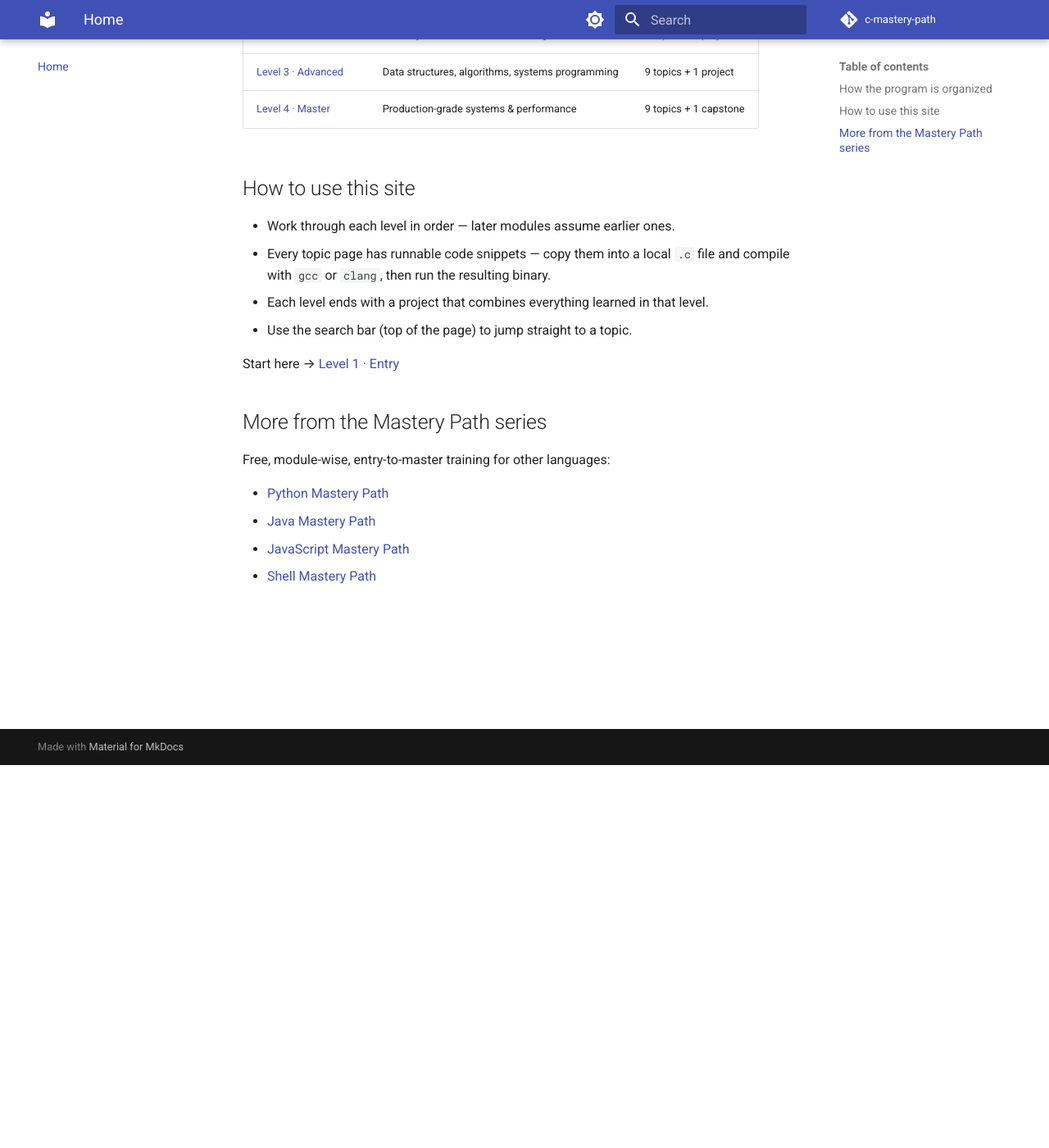
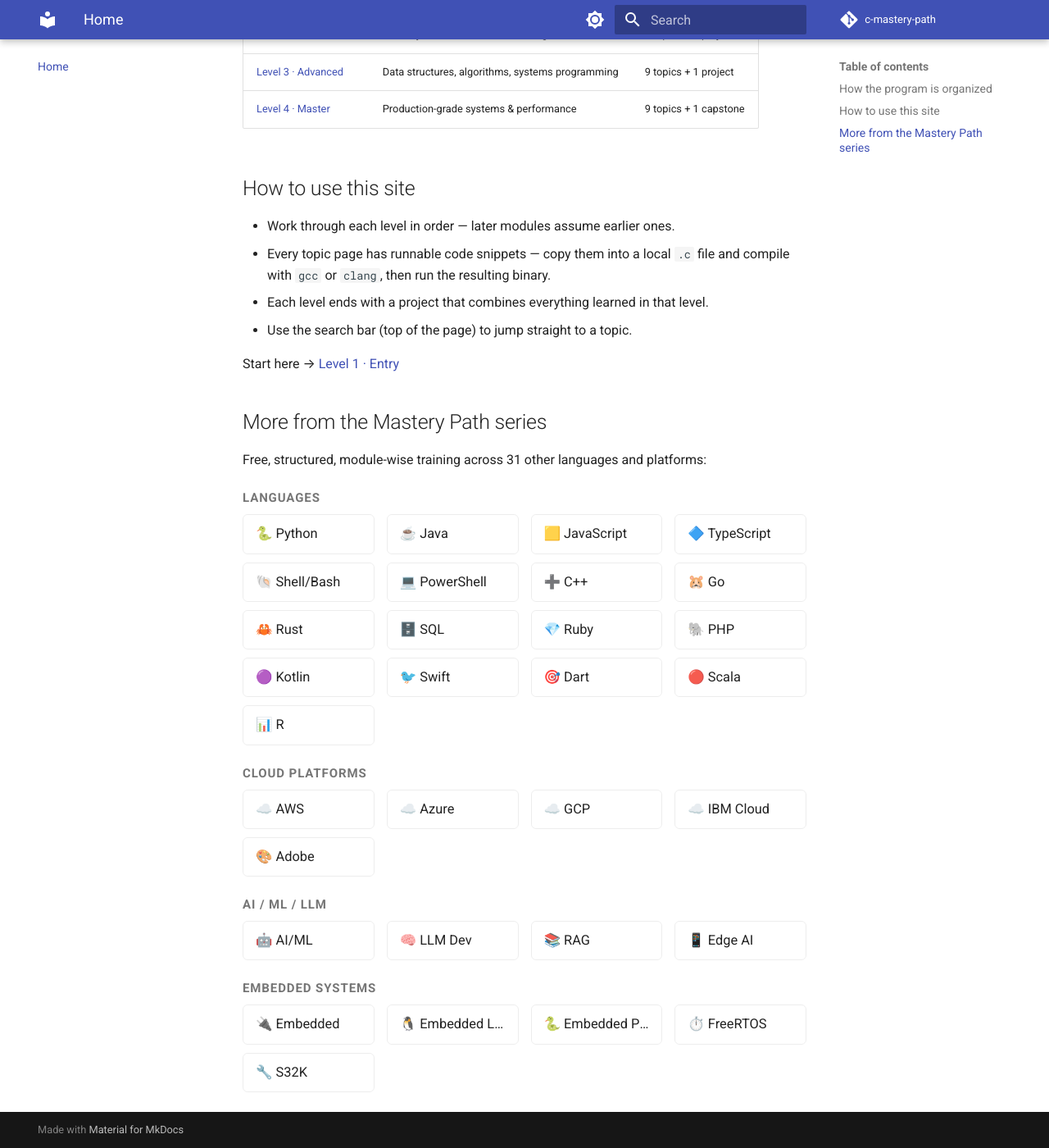
Before and after one commit to SIGILIPELLI/c-mastery-path, an MkDocs documentation site: the page built from docs/index.md, in a window 1280 px wide and 1400 px high, scrolled down 467 px. Shown: the whole window at 82% size. Built offline with MkDocs 1.6.1 and Material for MkDocs 9.7.7, drawn with Linux system fonts in a browser that asks for light colours; comment, search, counter and statistics services are not loaded.

Commit message:
Update cross-links: multi-column grid across all Mastery Path sites
Co-Authored-By: Claude Sonnet 5 <noreply@anthropic.com>

```diff
--- a/docs/index.md
+++ b/docs/index.md
@@ -26,9 +26,50 @@ Start here → [Level 1 · Entry](level-1/index.md)
 
 ## More from the Mastery Path series
 
-Free, module-wise, entry-to-master training for other languages:
+Free, structured, module-wise training across 31 other languages and platforms:
 
-- [Python Mastery Path](https://sigilipelli.github.io/python-mastery-path/)
-- [Java Mastery Path](https://sigilipelli.github.io/java-mastery-path/)
-- [JavaScript Mastery Path](https://sigilipelli.github.io/javascript-mastery-path/)
-- [Shell Mastery Path](https://sigilipelli.github.io/shell-mastery-path/)
+<div class="mastery-grid-wrap">
+<p class="mastery-grid-category">Languages</p>
+<div class="mastery-grid">
+  <a href="https://sigilipelli.github.io/python-mastery-path/">🐍 Python</a>
+  <a href="https://sigilipelli.github.io/java-mastery-path/">☕ Java</a>
+  <a href="https://sigilipelli.github.io/javascript-mastery-path/">🟨 JavaScript</a>
+  <a href="https://sigilipelli.github.io/typescript-mastery-path/">🔷 TypeScript</a>
+  <a href="https://sigilipelli.github.io/shell-mastery-path/">🐚 Shell/Bash</a>
+  <a href="https://sigilipelli.github.io/powershell-mastery-path/">💻 PowerShell</a>
+  <a href="https://sigilipelli.github.io/cpp-mastery-path/">➕ C++</a>
+  <a href="https://sigilipelli.github.io/go-mastery-path/">🐹 Go</a>
+  <a href="https://sigilipelli.github.io/rust-mastery-path/">🦀 Rust</a>
+  <a href="https://sigilipelli.github.io/sql-mastery-path/">🗄️ SQL</a>
+  <a href="https://sigilipelli.github.io/ruby-mastery-path/">💎 Ruby</a>
+  <a href="https://sigilipelli.github.io/php-mastery-path/">🐘 PHP</a>
+  <a href="https://sigilipelli.github.io/kotlin-mastery-path/">🟣 Kotlin</a>
+  <a href="https://sigilipelli.github.io/swift-mastery-path/">🐦 Swift</a>
+  <a href="https://sigilipelli.github.io/dart-mastery-path/">🎯 Dart</a>
+  <a href="https://sigilipelli.github.io/scala-mastery-path/">🔴 Scala</a>
+  <a href="https://sigilipelli.github.io/r-mastery-path/">📊 R</a>
+</div>
+<p class="mastery-grid-category">Cloud Platforms</p>
+<div class="mastery-grid">
+  <a href="https://sigilipelli.github.io/aws-mastery-path/">☁️ AWS</a>
+  <a href="https://sigilipelli.github.io/azure-mastery-path/">☁️ Azure</a>
+  <a href="https://sigilipelli.github.io/gcp-mastery-path/">☁️ GCP</a>
+  <a href="https://sigilipelli.github.io/ibm-cloud-mastery-path/">☁️ IBM Cloud</a>
+  <a href="https://sigilipelli.github.io/adobe-mastery-path/">🎨 Adobe</a>
+</div>
+<p class="mastery-grid-category">AI / ML / LLM</p>
+<div class="mastery-grid">
+  <a href="https://sigilipelli.github.io/ai-ml-mastery-path/">🤖 AI/ML</a>
+  <a href="https://sigilipelli.github.io/llm-dev-mastery-path/">🧠 LLM Dev</a>
+  <a href="https://sigilipelli.github.io/rag-mastery-path/">📚 RAG</a>
+  <a href="https://sigilipelli.github.io/edge-ai-mastery-path/">📱 Edge AI</a>
+</div>
+<p class="mastery-grid-category">Embedded Systems</p>
+<div class="mastery-grid">
+  <a href="https://sigilipelli.github.io/embedded-mastery-path/">🔌 Embedded</a>
+  <a href="https://sigilipelli.github.io/embedded-linux-mastery-path/">🐧 Embedded Linux</a>
+  <a href="https://sigilipelli.github.io/embedded-python-mastery-path/">🐍 Embedded Python</a>
+  <a href="https://sigilipelli.github.io/freertos-mastery-path/">⏱️ FreeRTOS</a>
+  <a href="https://sigilipelli.github.io/s32k-mastery-path/">🔧 S32K</a>
+</div>
+</div>
--- a/docs/stylesheets/extra.css
+++ b/docs/stylesheets/extra.css
@@ -11,3 +11,40 @@
   background: var(--md-primary-fg-color);
   color: var(--md-primary-bg-color);
 }
+
+/* mastery-grid cross-link styles */
+.mastery-grid-category {
+  font-weight: 600;
+  margin-top: 1.1rem;
+  margin-bottom: 0.4rem;
+  font-size: 0.75rem;
+  text-transform: uppercase;
+  letter-spacing: 0.06em;
+  color: var(--md-default-fg-color--light);
+}
+
+.mastery-grid {
+  display: grid;
+  grid-template-columns: repeat(auto-fill, minmax(160px, 1fr));
+  gap: 0.5rem 0.75rem;
+  margin: 0 0 1rem;
+}
+
+.mastery-grid a {
+  display: block;
+  padding: 0.5rem 0.75rem;
+  border: 1px solid var(--md-default-fg-color--lightest);
+  border-radius: 0.3rem;
+  text-decoration: none !important;
+  color: var(--md-default-fg-color) !important;
+  font-size: 0.82rem;
+  white-space: nowrap;
+  overflow: hidden;
+  text-overflow: ellipsis;
+  transition: background-color 0.15s ease, border-color 0.15s ease;
+}
+
+.mastery-grid a:hover {
+  background-color: var(--md-accent-fg-color--transparent);
+  border-color: var(--md-accent-fg-color);
+}
```
